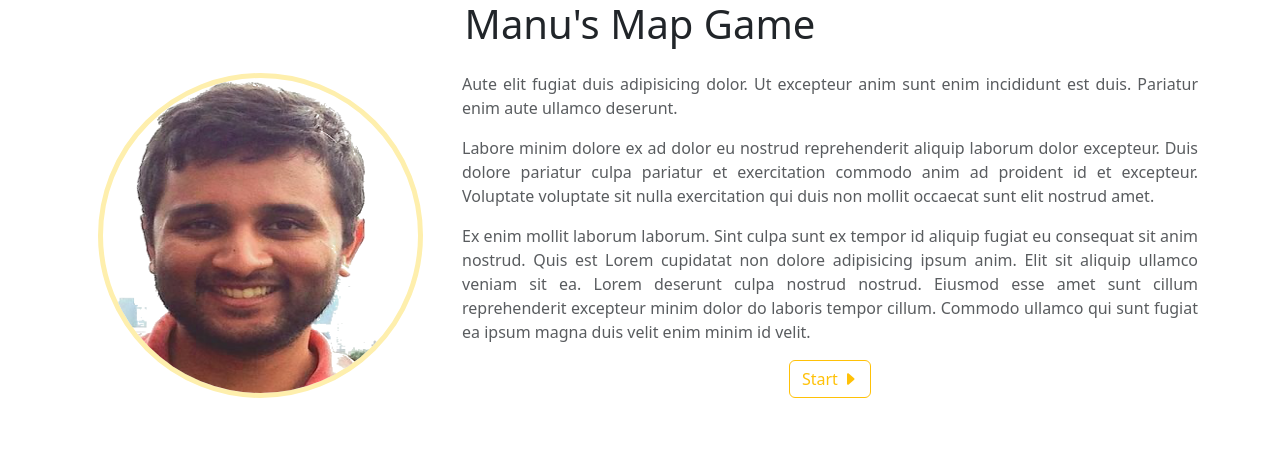
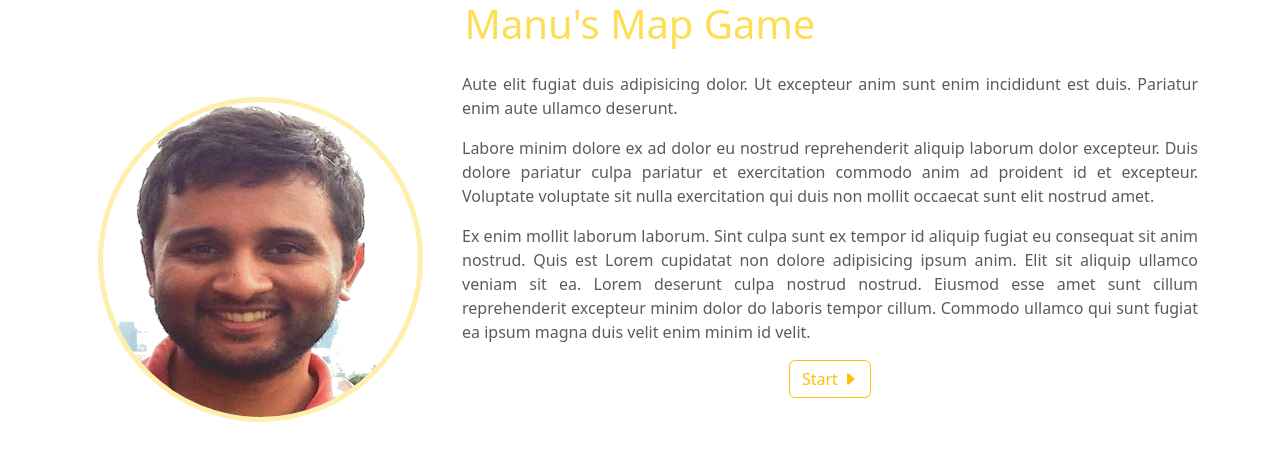
Before and after one commit to balakumaran247/ManusMapGame, a React (Create React App) app in the folder src/ui/: page / in a window 1280 px wide. Shown: the top 460 px of the page. Built offline with nearby package versions, Linux system fonts and the light colour scheme; no server answers.

Commit message:
updated: allignment n styling

```diff
--- a/src/ui/src/Components/GameDescription.js
+++ b/src/ui/src/Components/GameDescription.js
@@ -73,7 +73,7 @@ function GameDescription() {
                         tempor cillum. Commodo ullamco qui sunt fugiat ea ipsum
                         magna duis velit enim minim id velit.
                     </p>
-                    <div className="text-center">
+                    <div className="text-center mb-5">
                         <Button color="warning" outline onClick={changeStatus}>
                             Start <i className="bi bi-caret-right-fill"></i>
                         </Button>
--- a/src/ui/src/Components/GameHeading.js
+++ b/src/ui/src/Components/GameHeading.js
@@ -3,7 +3,7 @@ import React from "react";
 const GameHeading = () => {
     return (
         <div>
-            <h1 className="text-center myheading">Manu's Map Game</h1>
+            <h1 className="text-center strong-yellow">Manu's Map Game</h1>
         </div>
     );
 };
```
